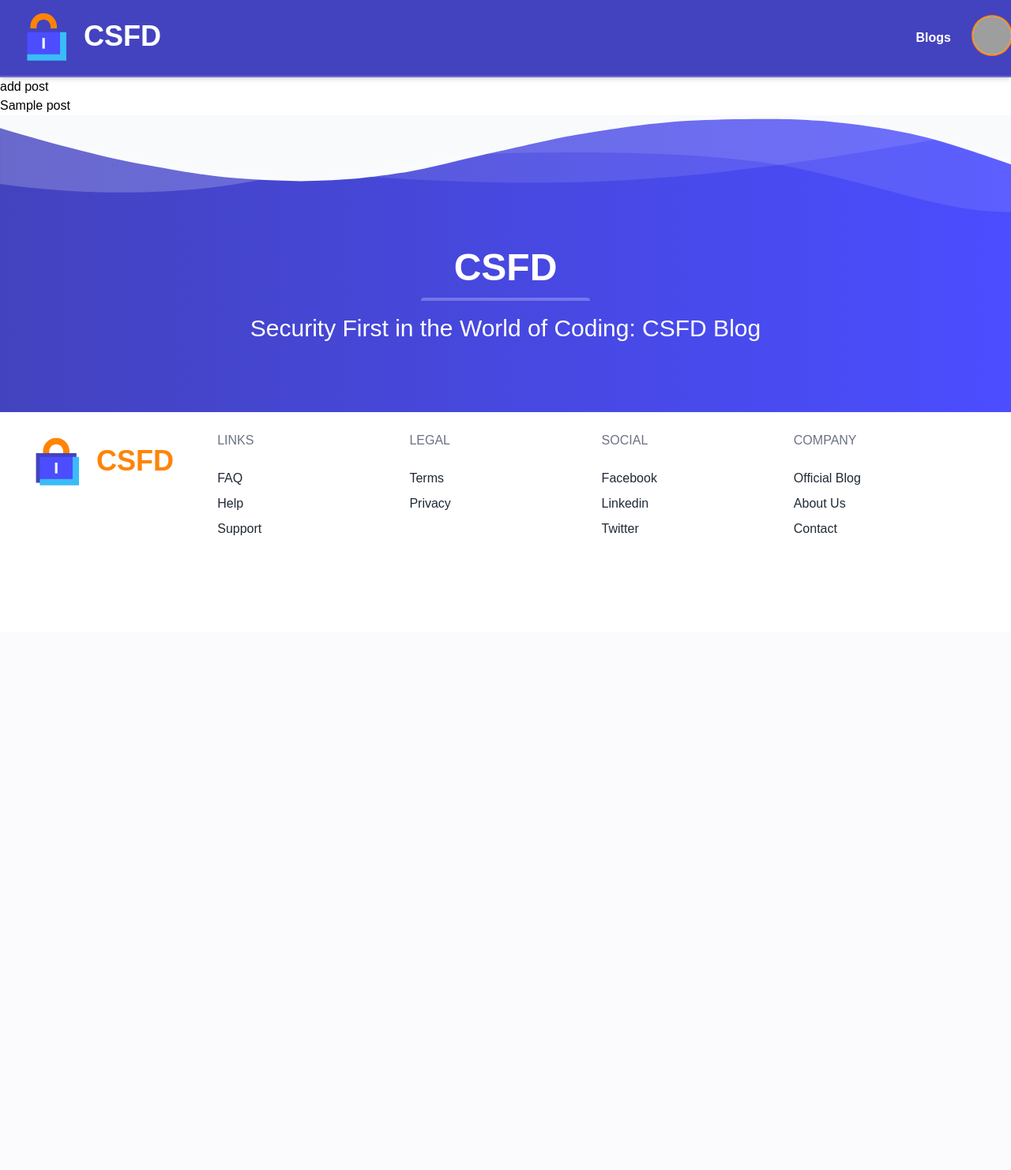
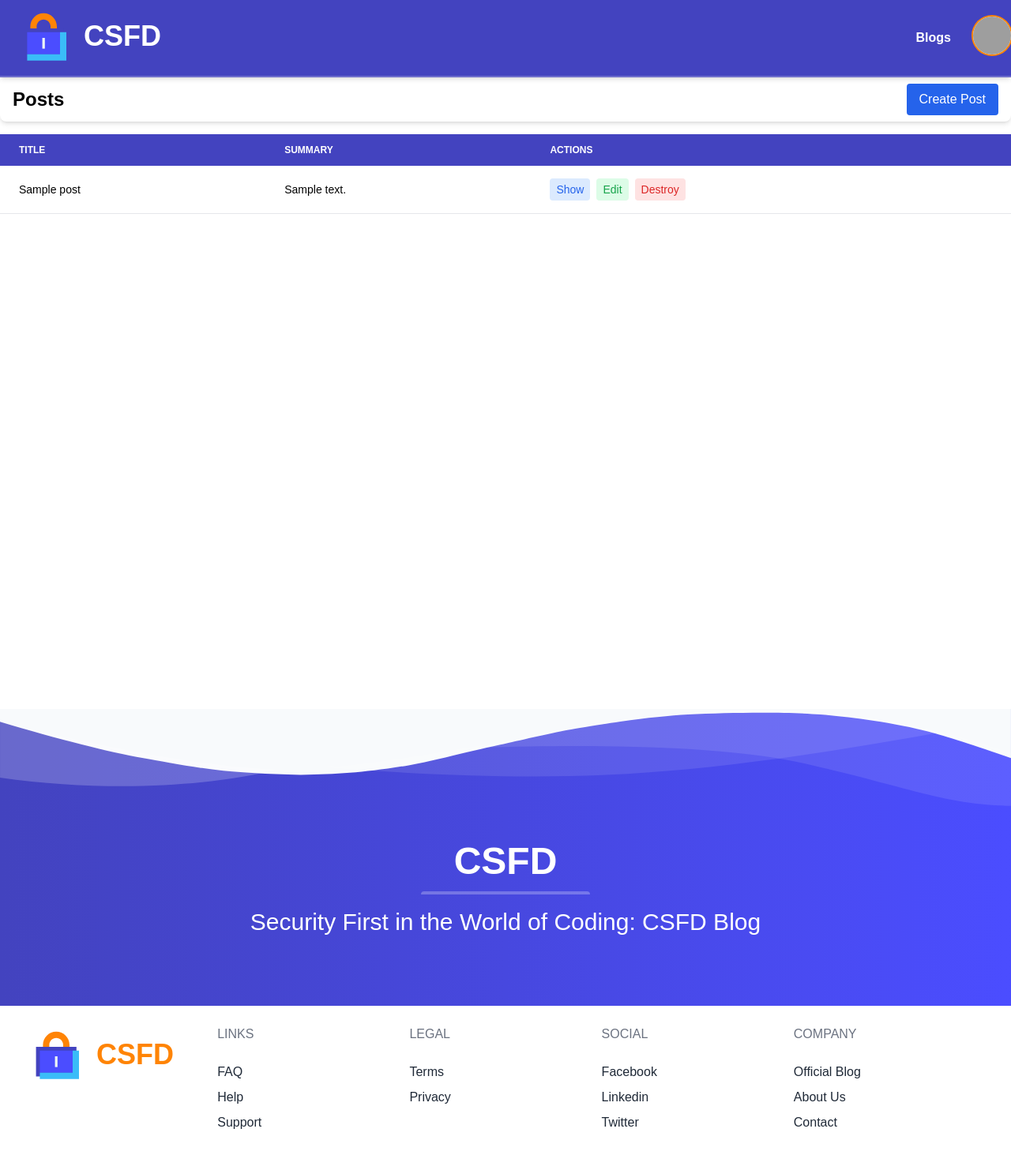
Before and after one commit to guvenkarabulut/csfd, a Rails app: page /panel in a window 1280 px wide. Shown: the whole page at 79% size. Before the commit the page ends 678 px from the top, so only its background shows below. Run offline with Rails 7, Linux system fonts and the light colour scheme; a user stored in the database is signed in; tables that the repository leaves empty hold one stand-in row (values such as "Sample post"); data that the repository does not hold is empty; style sheets or scripts are compiled from the project's sources; some libraries are stand-ins or nearby versions; grey boxes are pictures that could not be loaded.

Commit message:
add panel for post crud

```diff
--- a/app/views/layouts/_footer.html.erb
+++ b/app/views/layouts/_footer.html.erb
@@ -1,4 +1,4 @@
-<div class="bg-white leading-normal tracking-normal text-white gradient" >
+<div class="bg-white leading-normal tracking-normal text-white gradient w-full">
 <svg class="wave-top" viewBox="0 0 1439 147" version="1.1" xmlns="http://www.w3.org/2000/svg" xmlns:xlink="http://www.w3.org/1999/xlink">
       <g stroke="none" stroke-width="1" fill="none" fill-rule="evenodd">
         <g transform="translate(-1.000000, -14.000000)" fill-rule="nonzero">
--- a/app/views/layouts/_session_management.html.erb
+++ b/app/views/layouts/_session_management.html.erb
@@ -8,10 +8,13 @@
   </div>
    <div data-target="dropdown.menu" class="absolute right-0 z-10 mt-2 w-56 origin-top-right rounded-md bg-white shadow-lg ring-1 ring-black ring-opacity-5 focus:outline-none hidden" role="menu" aria-orientation="vertical" aria-labelledby="menu-button" tabindex="-1">
      <div class="py-1" role="none">
-       <%= link_to "Edit", edit_user_registration_path, class:"text-gray-700 block px-4 py-2 text-sm" %>
+       <%= link_to "Profile", edit_user_registration_path, class:"text-gray-700 block px-4 py-2 text-sm" %>
     <% if current_user.role == "reader" %>
       <%=  link_to "Posts", posts_path, class:"text-gray-700 block px-4 py-2 text-sm" %>
     <% elsif current_user.role == "writer" %>
+      <%= link_to "Posts", posts_path, class:"text-gray-700 block px-4 py-2 text-sm" %>
+      <%= link_to "Panel", panel_path, class:"text-gray-700 block px-4 py-2 text-sm" %>
+    <% elsif current_user.role == "admin" %>
       <%= link_to "Posts", posts_path, class:"text-gray-700 block px-4 py-2 text-sm" %>
       <%= link_to "Panel", panel_path, class:"text-gray-700 block px-4 py-2 text-sm" %>
     <% end %>
--- a/app/views/pages/panel.html.erb
+++ b/app/views/pages/panel.html.erb
@@ -1,8 +1,58 @@
-<%= link_to "add post", new_post_path %>
-
-<% @posts.each do |post| %>
-  <div class="post">
-    <h2><%= link_to post.title, post_path(post) %></h2>
-    <p><%= post.content %></p>
+<div class=" min-h-screen">
+  <div class="flex justify-between items-center mb-4 px-4 py-2 bg-white rounded-lg shadow-md">
+  <h1 class="text-2xl font-bold">Posts</h1>
+  <%= link_to "Create Post", new_post_path, class: "px-4 py-2 bg-blue-600 hover:bg-blue-700 text-white rounded" %>
+</div>
+<div class="relative overflow-x-auto">
+    <table class="w-full text-sm text-left rtl:text-right">
+        <thead class="text-xs text-white uppercase bg-[#4343bf]">
+            <tr>
+                <th scope="col" class="px-6 py-3">
+                    Title
+                </th>
+                <th scope="col" class="px-6 py-3">
+                   Summary
+                </th>
+                <th scope="col" class="px-6 pr-3">
+                   Actions
+                </th>
+              </tr>
+        </thead>
+        <tbody>
+          <% if @posts.empty? %>
+            <tr class="bg-white border-b">
+                <th scope="row" class="px-6 py-4 font-medium">
+                    No Posts Found
+                </th>
+                <td class="px-6 py-4">
+                    No Posts Found
+                </td>
+                <td class="px-6 py-4 flex">
+                    No Posts Found
+                </td>
+            </tr>
+          <% else %>
+          <% @posts.each do |post| %>
+            <tr class="bg-white border-b">
+                <th scope="row" class="px-6 py-4 font-medium">
+                    <%= post.title %>
+                </th>
+                <td class="px-6 py-4">
+                    <%= post.summary %>
+                </td>
+                <td class="px-6 py-4 flex">
+                    <%= link_to 'Show', post_path(post), class: "mr-2 text-blue-600 hover:text-blue-900 bg-blue-100 hover:bg-blue-200 px-2 py-1 rounded" %>
+                    <%= link_to 'Edit', edit_post_path(post), class: "mr-2 text-green-600 hover:text-green-900 bg-green-100 hover:bg-green-200 px-2 py-1 rounded" %>
+                    <%= button_to 'Destroy', post_path(post),
+                          method: :delete,
+                          class: "mr-2 text-red-600 hover:text-red-900 bg-red-100 hover:bg-red-200 px-2 py-1 rounded",
+                          data: { confirm: 'Are you sure?' }
+                    %>
+                </td>
+            </tr>
+          <% end %>
+          <% end %>
+        </tbody>
+    </table>
   </div>
-<% end %>
+</div>
```
